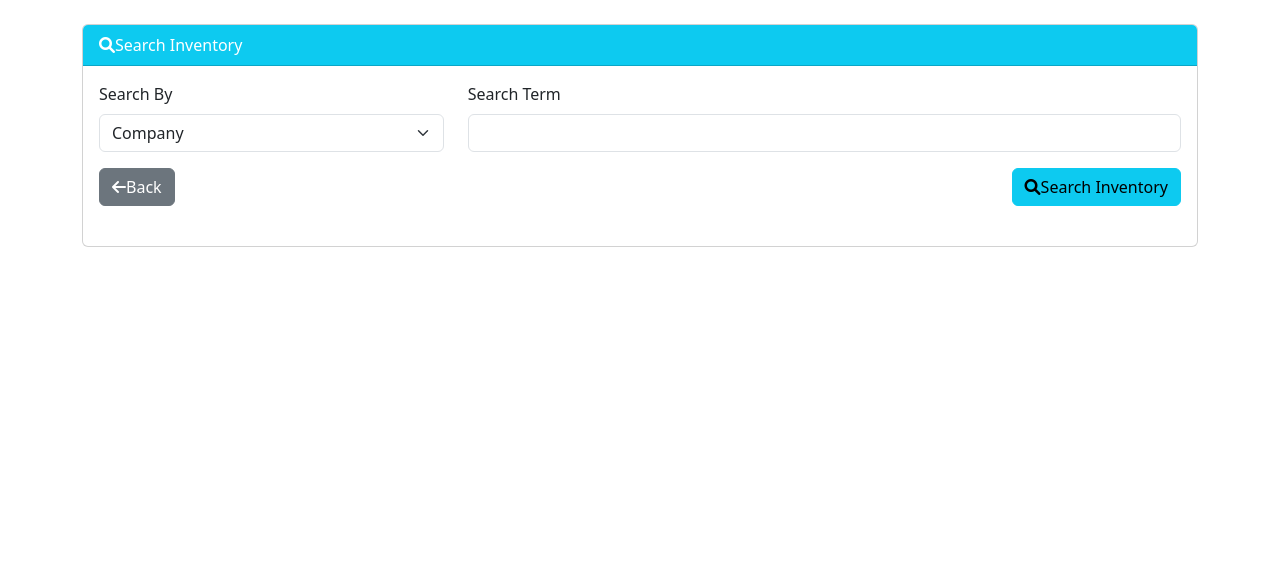
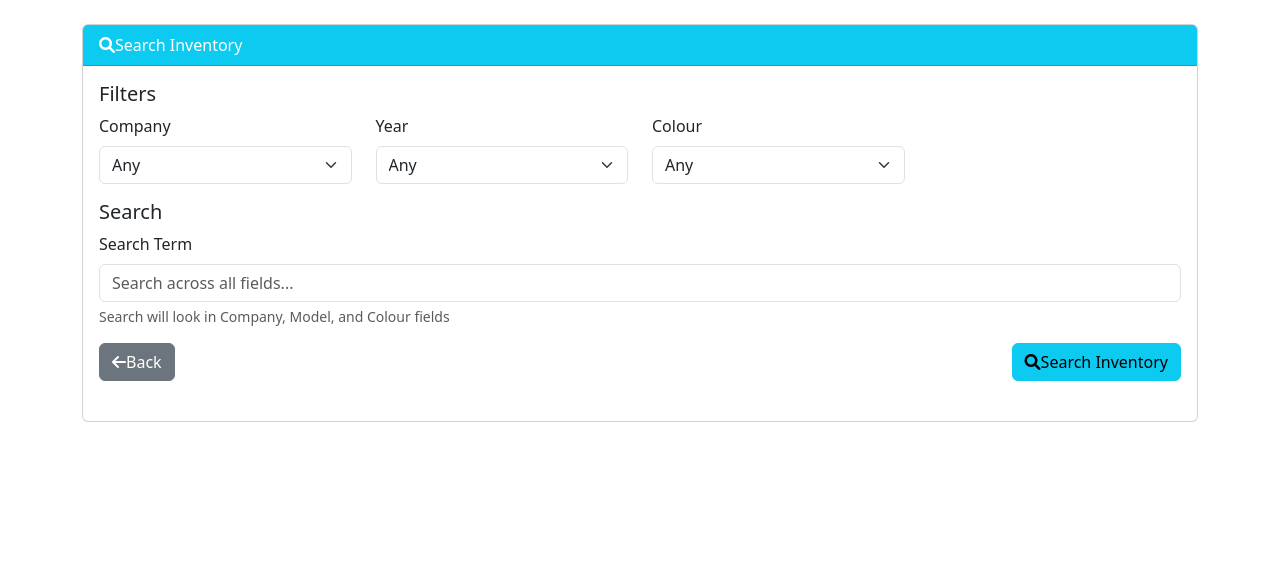
Before and after one commit to MoeHamzaA/shop_inventory, a Flask app: page /search in a window 1280 px wide. Shown: the part 56-623 px from the top of the page. Run offline with Flask 3, Linux system fonts and the light colour scheme; the visitor is signed in with stand-in values (Sample User, id 1).

Commit message:
Updated Searcha and Filtering

```diff
--- a/app.py
+++ b/app.py
@@ -313,21 +313,59 @@ def search_inventory():
         flash('Inventory is empty', 'info')
         return redirect(url_for('index'))
 
+    # Get unique values for filters
+    companies = sorted(inventory['Company'].unique())
+    years = sorted(inventory['Year'].unique())
+    colours = sorted(inventory['Colour'].unique())
+
     if request.method == 'POST':
-        search_type = request.form['search_type']
-        search_term = request.form['search_term'].strip().lower()
         search_performed = True
+        filtered_inventory = inventory.copy()
 
-        if search_type == 'company':
-            results = inventory[inventory["Company"].str.lower().str.contains(search_term)]
-        elif search_type == 'model':
-            results = inventory[inventory["Model"].str.lower().str.contains(search_term)]
-        elif search_type == 'year':
-            results = inventory[inventory["Year"].astype(str) == search_term]
-        elif search_type == 'colour':
-            results = inventory[inventory["Colour"].str.lower().str.contains(search_term)]
+        # Apply filters
+        company_filter = request.form.get('company_filter')
+        year_filter = request.form.get('year_filter')
+        colour_filter = request.form.get('colour_filter')
+        search_term = request.form.get('search_term', '').strip().lower()
 
-    return render_template('search.html', results=results, search_performed=search_performed)
+        # Apply each filter if it's set
+        if company_filter:
+            filtered_inventory = filtered_inventory[filtered_inventory['Company'] == company_filter]
+        if year_filter:
+            filtered_inventory = filtered_inventory[filtered_inventory['Year'].astype(str) == year_filter]
+        if colour_filter:
+            filtered_inventory = filtered_inventory[filtered_inventory['Colour'] == colour_filter]
+
+        # Apply search term across multiple fields if provided
+        if search_term:
+            mask = (
+                filtered_inventory['Company'].str.lower().str.contains(search_term, na=False) |
+                filtered_inventory['Model'].str.lower().str.contains(search_term, na=False) |
+                filtered_inventory['Colour'].str.lower().str.contains(search_term, na=False)
+            )
+            filtered_inventory = filtered_inventory[mask]
+
+        results = filtered_inventory
+
+        # Pass the filter values back to the template
+        return render_template('search.html',
+                             results=results,
+                             search_performed=search_performed,
+                             companies=companies,
+                             years=years,
+                             colours=colours,
+                             company_filter=company_filter,
+                             year_filter=year_filter,
+                             colour_filter=colour_filter,
+                             search_term=search_term)
+
+    # GET request - show empty form with filter options
+    return render_template('search.html',
+                         results=results,
+                         search_performed=search_performed,
+                         companies=companies,
+                         years=years,
+                         colours=colours)
 
 @app.route('/edit/<int:car_id>', methods=['GET', 'POST'])
 @login_required
--- a/inventory.csv
+++ b/inventory.csv
@@ -1,3 +1,5 @@
-ID,Company,Model,Year,Colour,Quantity
-1,Audi,A8,2023,Regrg,5
-2,Bentley,Bentayga EWB,2005,Jrjlgjutkl,1
+ID,Company,Model,Year,Colour,Quantity,Version
+1,Acura,RDX,2000,Black,2,
+2,BMW,7 Series,2000,Red,2,
+3,Chrysler,Aspen,2000,Black,1,
+4,Acura,TSX,2005,Red,2,
--- a/templates/search.html
+++ b/templates/search.html
@@ -7,19 +7,47 @@
     </div>
     <div class="card-body">
         <form method="POST" action="{{ url_for('search_inventory') }}">
+            <!-- Filters Section -->
             <div class="row mb-3">
-                <div class="col-md-4">
-                    <label for="search_type" class="form-label">Search By</label>
-                    <select class="form-select" id="search_type" name="search_type" required>
-                        <option value="company">Company</option>
-                        <option value="model">Model</option>
-                        <option value="year">Year</option>
-                        <option value="colour">Colour</option>
+                <h5>Filters</h5>
+                <div class="col-md-3">
+                    <label for="company_filter" class="form-label">Company</label>
+                    <select class="form-select" id="company_filter" name="company_filter">
+                        <option value="">Any</option>
+                        {% for company in companies %}
+                        <option value="{{ company }}" {% if company_filter == company %}selected{% endif %}>{{ company }}</option>
+                        {% endfor %}
                     </select>
                 </div>
-                <div class="col-md-8">
+                <div class="col-md-3">
+                    <label for="year_filter" class="form-label">Year</label>
+                    <select class="form-select" id="year_filter" name="year_filter">
+                        <option value="">Any</option>
+                        {% for year in years %}
+                        <option value="{{ year }}" {% if year_filter == year %}selected{% endif %}>{{ year }}</option>
+                        {% endfor %}
+                    </select>
+                </div>
+                <div class="col-md-3">
+                    <label for="colour_filter" class="form-label">Colour</label>
+                    <select class="form-select" id="colour_filter" name="colour_filter">
+                        <option value="">Any</option>
+                        {% for colour in colours %}
+                        <option value="{{ colour }}" {% if colour_filter == colour %}selected{% endif %}>{{ colour }}</option>
+                        {% endfor %}
+                    </select>
+                </div>
+            </div>
+
+            <!-- Search Section -->
+            <div class="row mb-3">
+                <h5>Search</h5>
+                <div class="col-md-12">
                     <label for="search_term" class="form-label">Search Term</label>
-                    <input type="text" class="form-control" id="search_term" name="search_term" required>
+                    <input type="text" class="form-control" id="search_term" name="search_term"
+                           value="{{ search_term if search_term }}"
+                           placeholder="Search across all fields...">
+                    <div class="form-text">Search will look in Company, Model, and Colour fields</div>
                 </div>
             </div>
 
```
Also changed, not shown: 1 other file.
